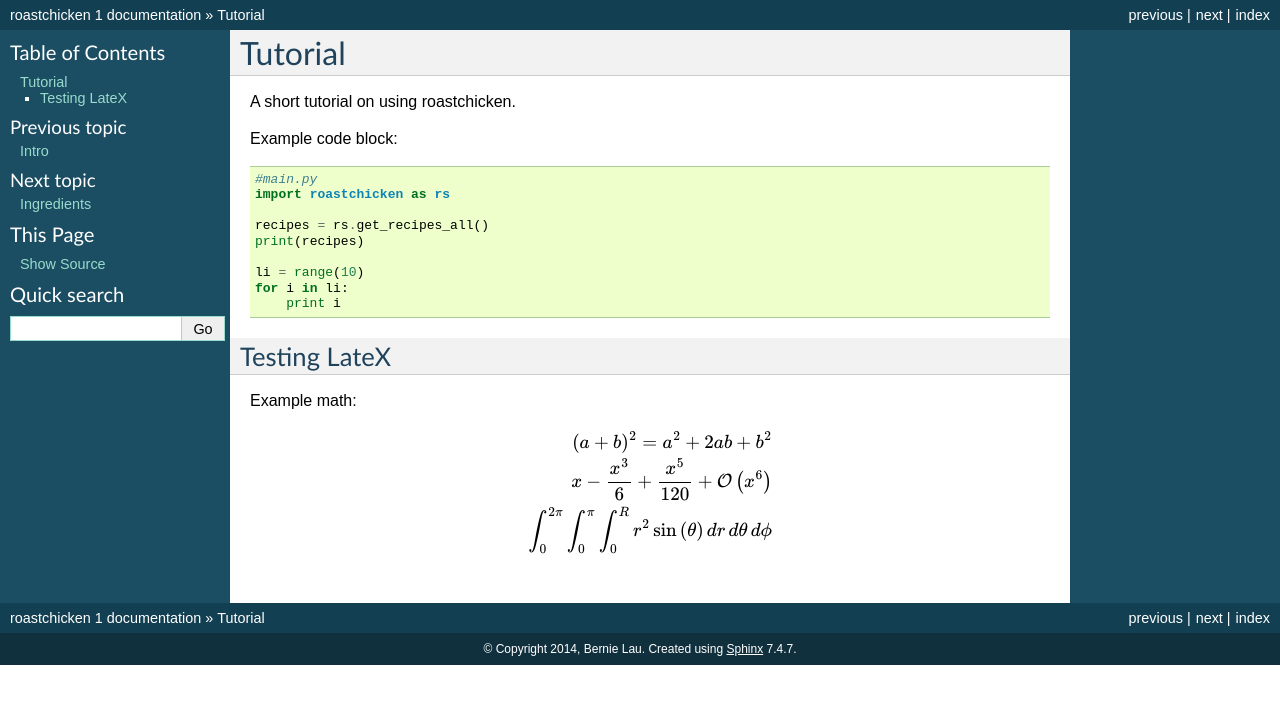
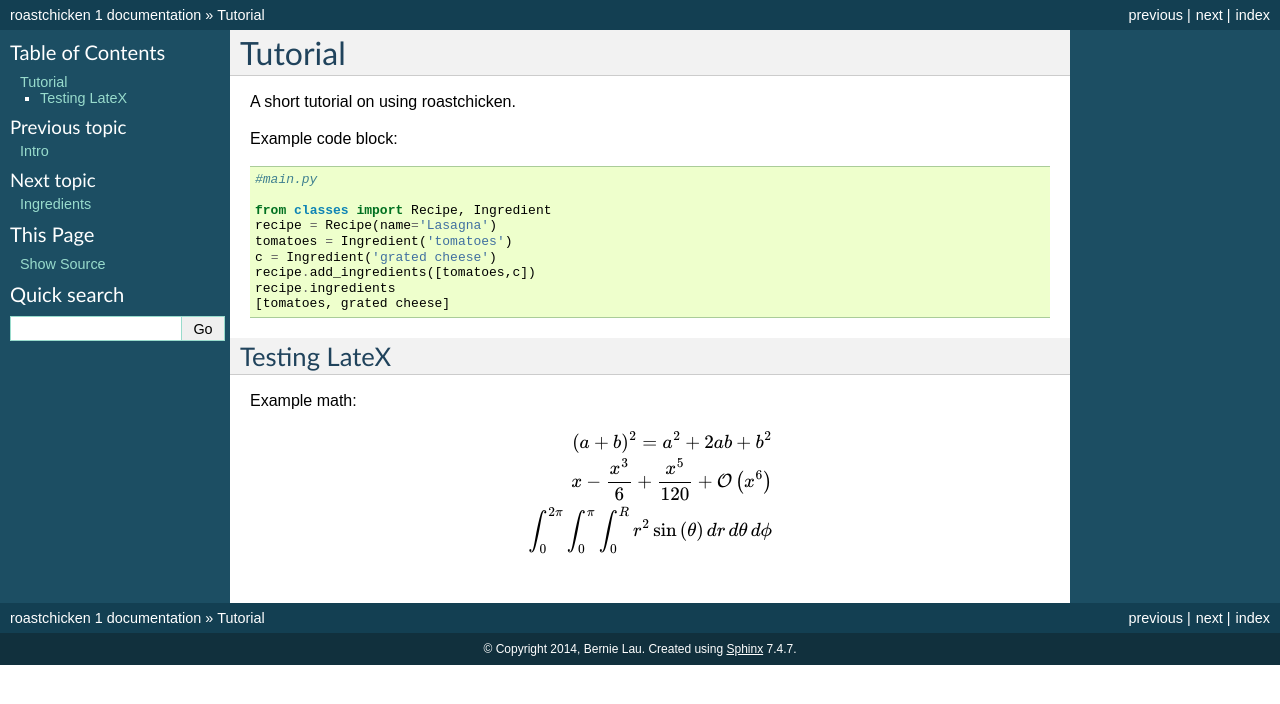
Before and after one commit to launerbie/roastchicken, a Sphinx documentation site: the page built from docs/source/tutorial.rst, in a window 1280 px wide. Shown: the top 704 px of the page. Built offline with Sphinx 7.4.7, drawn with Linux system fonts in a browser that asks for light colours; formulas are drawn with MathJax 3.

Commit message:
update tutorial

```diff
--- a/docs/source/tutorial.rst
+++ b/docs/source/tutorial.rst
@@ -7,14 +7,15 @@ A short tutorial on using roastchicken.
 Example code block::
 
     #main.py
-    import roastchicken as rs
 
-    recipes = rs.get_recipes_all()
-    print(recipes)
+    from classes import Recipe, Ingredient
+    recipe = Recipe(name='Lasagna')
+    tomatoes = Ingredient('tomatoes')
+    c = Ingredient('grated cheese')
+    recipe.add_ingredients([tomatoes,c])
+    recipe.ingredients
+    [tomatoes, grated cheese]
 
-    li = range(10)
-    for i in li:
-        print i
 
 Testing LateX
 """""""""""""
```
